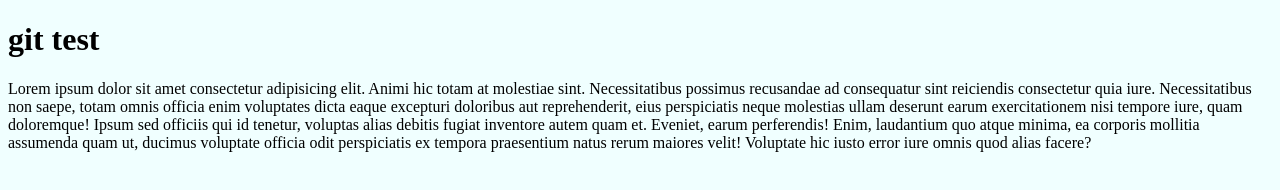
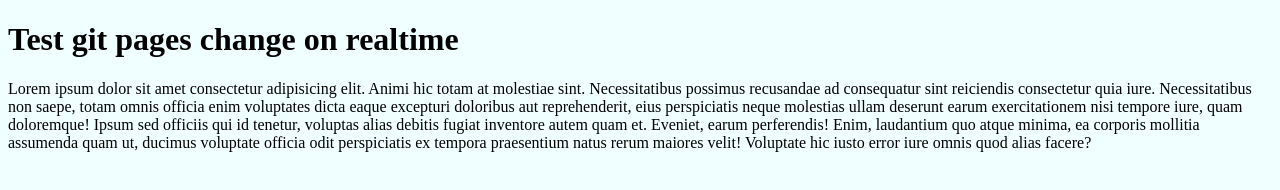
Before and after one commit to naingminkhant16/gitTest, a plain HTML site: page index.html in a window 1280 px wide. Drawn offline with Linux system fonts and the light colour scheme.

Commit message:
change h1

```diff
--- a/index.html
+++ b/index.html
@@ -10,7 +10,7 @@
 </head>
 
 <body>
-    <h1>git test</h1>
+    <h1>Test git pages change on realtime </h1>
     <p>Lorem ipsum dolor sit amet consectetur adipisicing elit. Animi hic totam at molestiae sint. Necessitatibus
         possimus recusandae ad consequatur sint reiciendis consectetur quia iure. Necessitatibus non saepe, totam omnis
         officia enim voluptates dicta eaque excepturi doloribus aut reprehenderit, eius perspiciatis neque molestias
```
